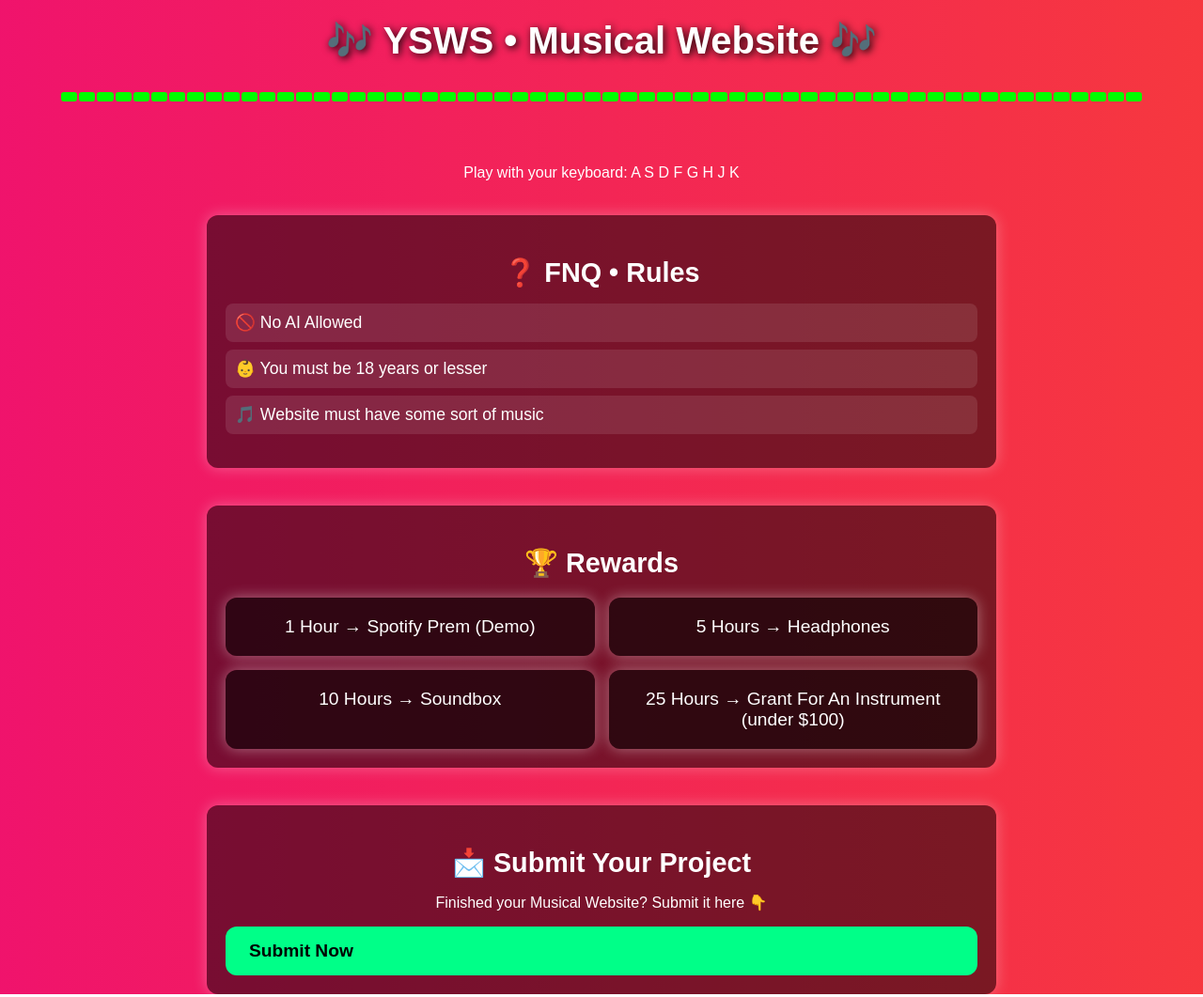
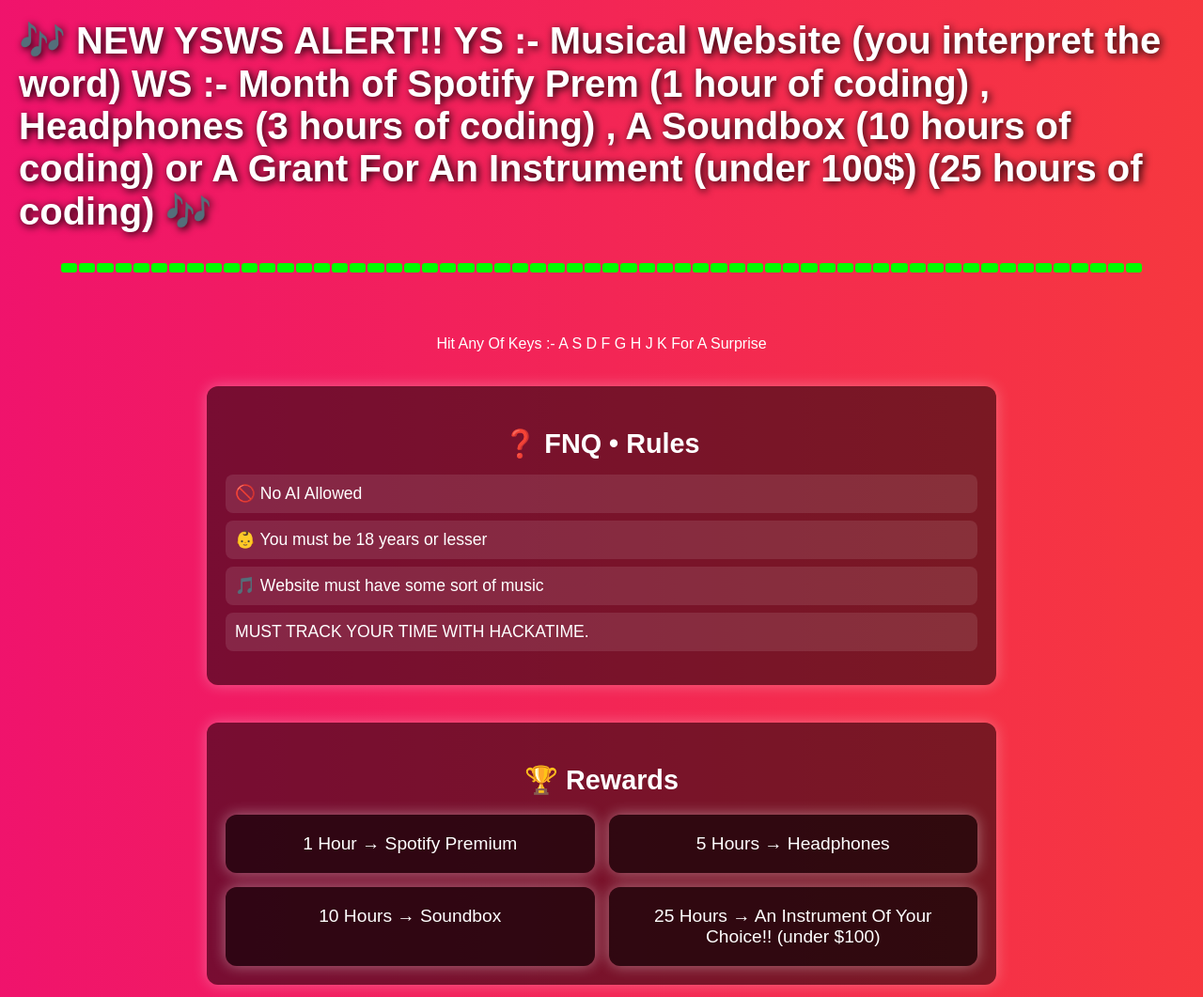
Before and after one commit to wayaash/Musical, a plain HTML site: page index.html in a window 1280 px wide. Shown: the top 1061 px of the page at 94% size. Drawn offline with Linux system fonts and the light colour scheme.

Commit message:
Update index.html

```diff
--- a/index.html
+++ b/index.html
@@ -132,14 +132,15 @@
   </style>
 </head>
 <body>
-  <header>🎶 YSWS • Musical Website 🎶</header>
+  <header>🎶 NEW YSWS ALERT!! YS :- Musical Website (you interpret the word)
+WS :- Month of Spotify Prem (1 hour of coding) , Headphones (3 hours of coding) , A Soundbox (10 hours of coding) or A Grant For An Instrument (under 100$) (25 hours of coding) 🎶</header>
 
   <!-- Visualizer -->
   <div id="visualizer"></div>
 
   <!-- Piano -->
   <div class="piano" id="piano"></div>
-  <p>Play with your keyboard: A S D F G H J K</p>
+  <p> Hit Any Of Keys :- A S D F G H J K For A Surprise </p>
 
   <!-- FAQ Section -->
   <section>
@@ -148,6 +149,7 @@
       <li>🚫 No AI Allowed</li>
       <li>👶 You must be 18 years or lesser</li>
       <li>🎵 Website must have some sort of music</li>
+      <li> MUST TRACK YOUR TIME WITH HACKATIME.</li>
     </ul>
   </section>
 
@@ -155,10 +157,10 @@
   <section>
     <h2>🏆 Rewards</h2>
     <div class="rewards">
-      <div class="card">1 Hour → Spotify Prem (Demo)</div>
+      <div class="card">1 Hour → Spotify Premium </div>
       <div class="card">5 Hours → Headphones</div>
       <div class="card">10 Hours → Soundbox</div>
-      <div class="card">25 Hours → Grant For An Instrument (under $100)</div>
+      <div class="card">25 Hours → An Instrument Of Your Choice!! (under $100)</div>
     </div>
   </section>
 
```
